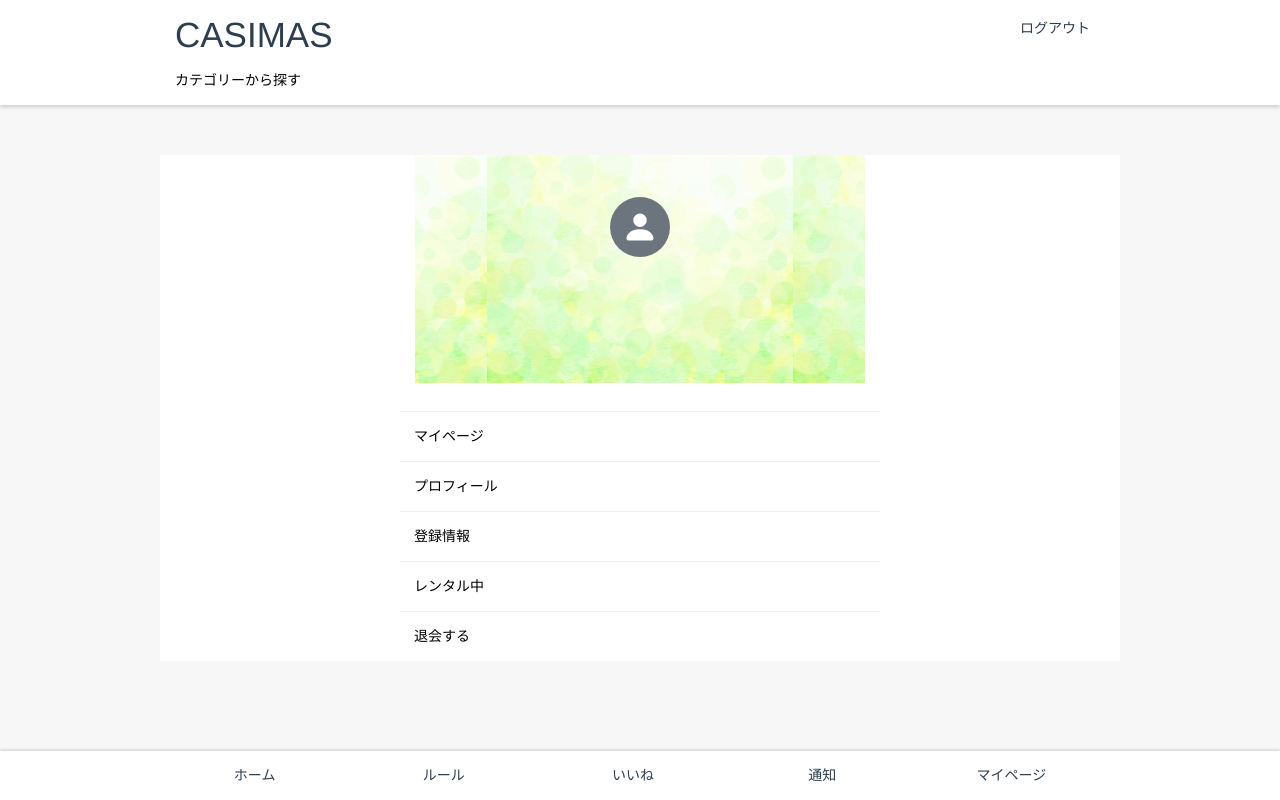
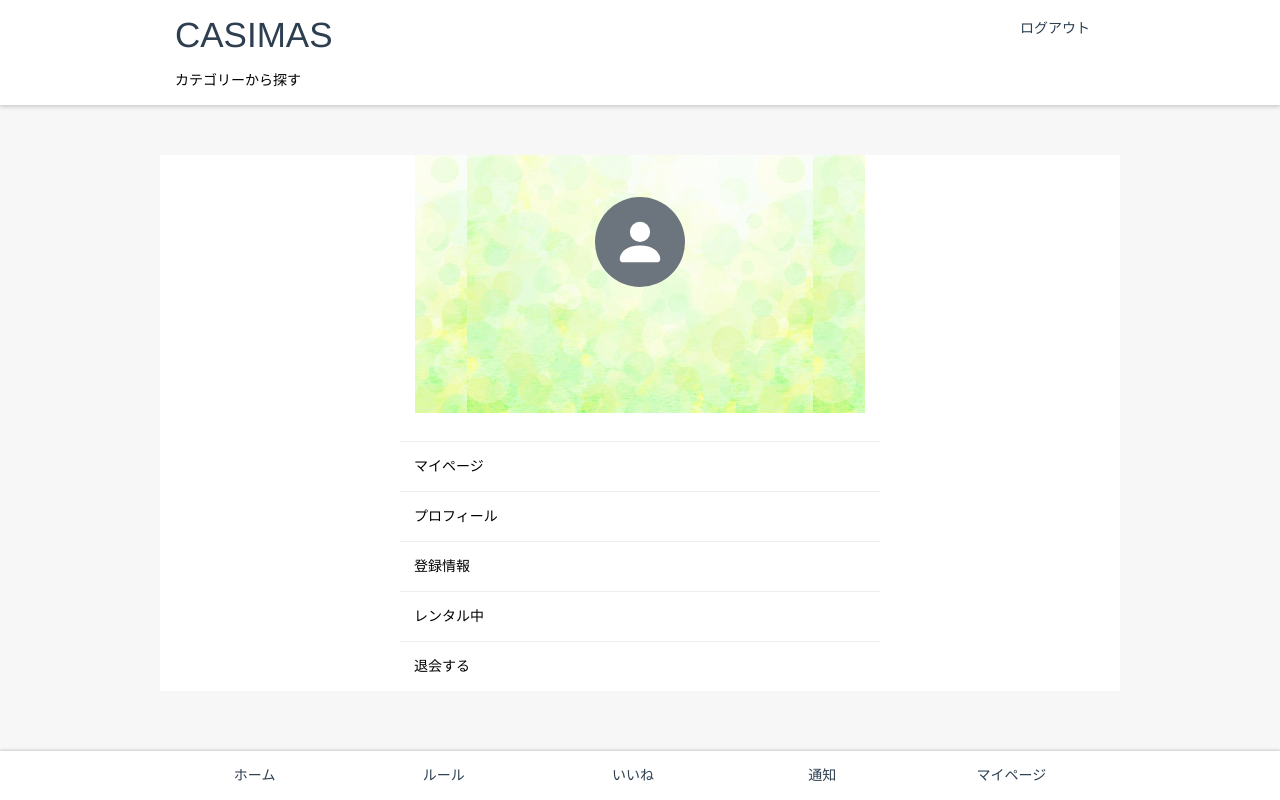
Before and after one commit to dausuke/casimas, a Vue app in the folder casimas_vue/: page /MyPage in a window 1280 px wide. Built offline with nearby package versions, Linux system fonts and the light colour scheme; no server answers.

Commit message:
update-mypageContent.vue

```diff
--- a/casimas_vue/src/components/mypageContent.vue
+++ b/casimas_vue/src/components/mypageContent.vue
@@ -183,8 +183,8 @@ ul li {
     background-position: center center;
     /* background-repeat: no-repeat; */
     background-size: contain;
-    width: 60px;
-    height: 60px;
+    width: 90px;
+    height: 90px;
     border-radius: 50%;
     margin: 0 auto;
 }
```
